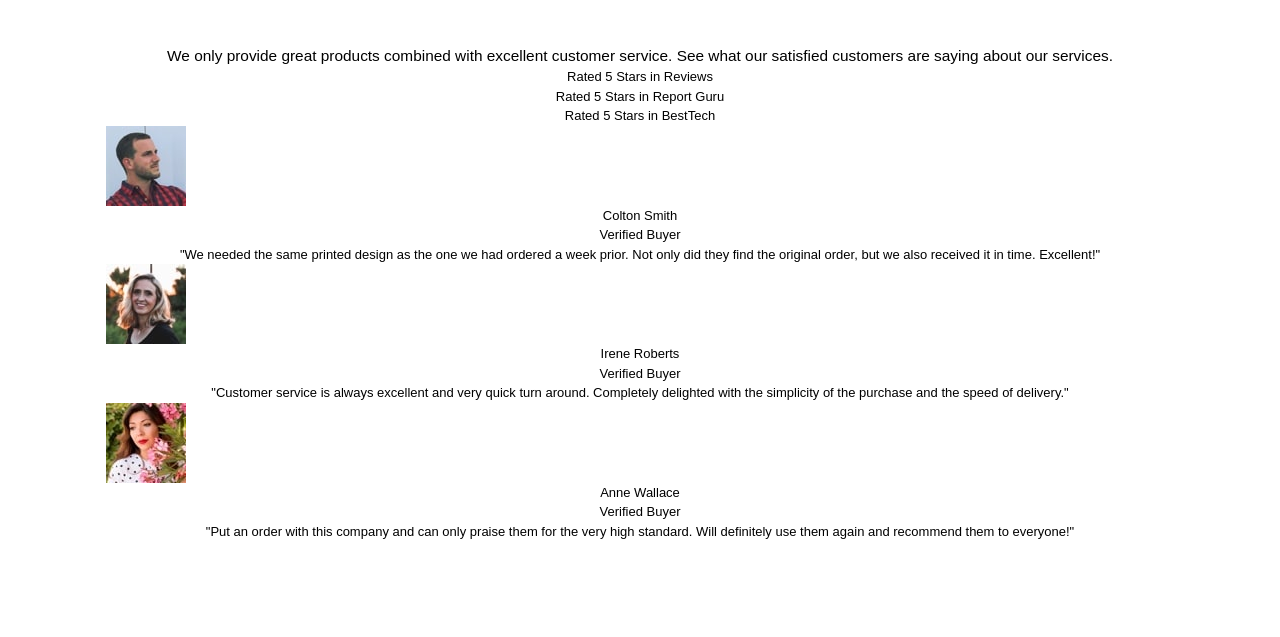
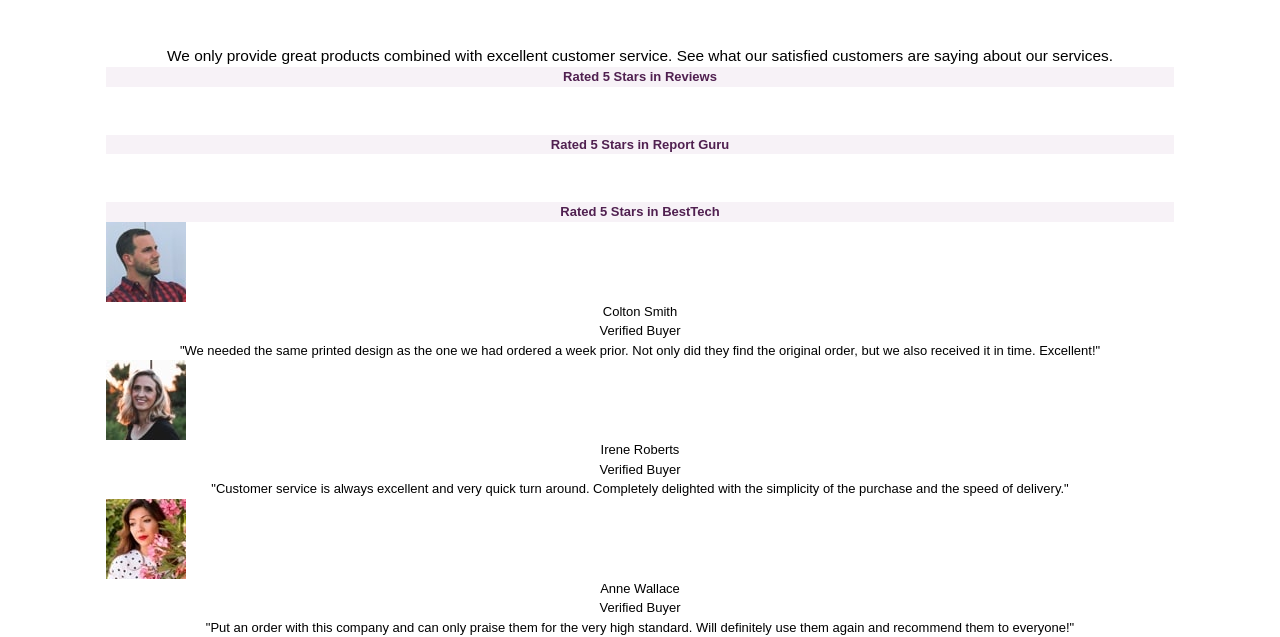
Before and after one commit to Annie-Huang/social-proof-section, a website: page index.html in a window 1280 px wide. Shown: the part 228-865 px from the top of the page. Before the commit the page ends 800 px from the top, so only its background shows below. Drawn offline with Linux system fonts and the light colour scheme.

Commit message:
Defined .ratings style and .flow-content > * + * style

```diff
--- a/index.html
+++ b/index.html
@@ -16,11 +16,11 @@
     <p class="lead">We only provide great products combined with excellent customer service.
     See what our satisfied customers are saying about our services.</p>
 
-    <div class="reviews">
-      <div class="review">Rated 5 Stars in Reviews</div>
-      <div class="review">Rated 5 Stars in Report Guru</div>
-      <div class="review">Rated 5 Stars in BestTech</div>
-    </div>
+    <ul class="ratings flow-content">
+      <li class="review">Rated 5 Stars in Reviews</li>
+      <li class="review">Rated 5 Stars in Report Guru</li>
+      <li class="review">Rated 5 Stars in BestTech</li>
+    </ul>
 
     <ul class="quotes">
       <li>
--- a/scss/base/_utilities.scss
+++ b/scss/base/_utilities.scss
@@ -3,3 +3,7 @@
   padding: 0 2em;
   margin: 0 auto;
 }
+
+.flow-content > * + * {
+  margin-top: var(--flow-space, 1rem);
+}
--- a/scss/components/_ratings.scss
+++ b/scss/components/_ratings.scss
@@ -0,0 +1,8 @@
+.ratings {
+  --flow-space: 3rem; /* used in flow-content in _utilities.scss */
+  li {
+    color: var(--clr-primary-700);
+    background: var(--clr-neutral-200);
+    font-weight: 800;
+  }
+}
```
Also changed, not shown: scss/main.css, 1 other file.
